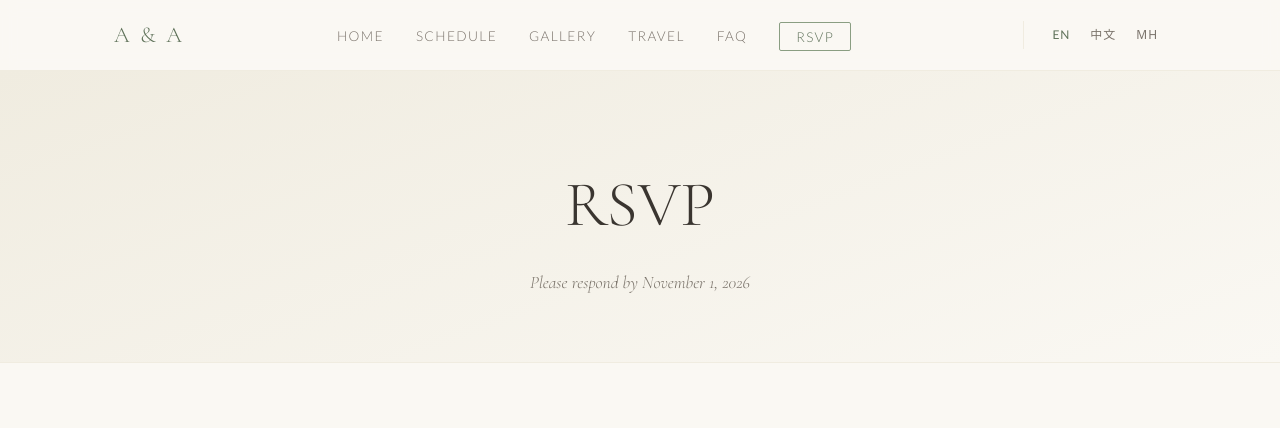
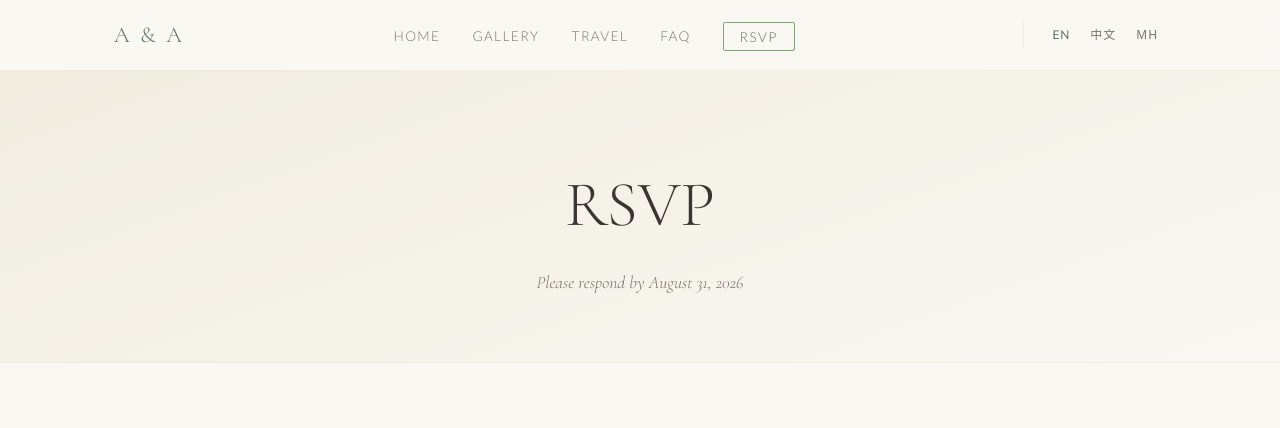
Before and after one commit to ArchieJude/wedding-site, a Django app: page /rsvp/ in a window 1280 px wide. Shown: the top 428 px of the page. Run offline with Django 4.2, Linux system fonts and the light colour scheme.

Commit message:
Polish copy, fix translations, update RSVP form and navigation
- Fix "honoring" spelling, "cozy" spelling, "his personality, hobbies"
  copy in Our Story (English + Chinese); gallery link replaces travel
  on home page
- Remove Schedule from nav until venue is confirmed
- RSVP: change deadline to Aug 31, remove +1 option, cap party size at 5
- Fix Mongolian/English language switching on FAQ and travel pages:
  {% get_current_language %} was outside {% block content %} so Django
  never executed it; moved inside the block
- Add gettext_lazy to form widget placeholders so they translate;
  add Mongolian and Chinese translations for new placeholder strings
- Update RSVP deadline and tea ceremony strings in both .po files
- Add migration 0005 for plus_one_dietary_notes field (reserved, not
  exposed in form)

Co-Authored-By: Claude Sonnet 4.6 <noreply@anthropic.com>

```diff
--- a/wedding/admin.py
+++ b/wedding/admin.py
@@ -10,12 +10,12 @@ def export_rsvps_csv(modeladmin, request, queryset):
     response = HttpResponse(content_type='text/csv')
     response['Content-Disposition'] = 'attachment; filename="rsvps.csv"'
     writer = csv.writer(response)
-    writer.writerow(['Name', 'Email', 'Attending', 'Party Size', 'Guest Names', 'Dietary Notes', 'Song Request', 'Message', 'Submitted'])
+    writer.writerow(['Name', 'Email', 'Attending', 'Party Size', 'Guest Names', 'Dietary Notes', '+1 Dietary Notes', 'Song Request', 'Message', 'Submitted'])
     for r in queryset:
         writer.writerow([
             r.name, r.email, r.get_attendance_display(),
             r.number_in_party, ', '.join(r.guest_names), r.dietary_notes,
-            r.song_request, r.message,
+            r.plus_one_dietary_notes, r.song_request, r.message,
             r.submitted_at.strftime('%Y-%m-%d %H:%M'),
         ])
     return response
--- a/wedding/forms.py
+++ b/wedding/forms.py
@@ -1,4 +1,5 @@
 from django import forms
+from django.utils.translation import gettext_lazy as _
 from .models import RSVP
 
 
@@ -12,10 +13,10 @@ class RSVPForm(forms.ModelForm):
             'number_in_party', 'dietary_notes', 'song_request', 'message',
         ]
         widgets = {
-            'name': forms.TextInput(attrs={'placeholder': 'Full name'}),
+            'name': forms.TextInput(attrs={'placeholder': _('Full name')}),
             'email': forms.EmailInput(attrs={'placeholder': 'your@email.com'}),
-            'number_in_party': forms.NumberInput(attrs={'min': 1, 'max': 10}),
-            'dietary_notes': forms.Textarea(attrs={'rows': 2, 'placeholder': 'Allergies or dietary restrictions'}),
-            'song_request': forms.TextInput(attrs={'placeholder': 'Artist — Song title (optional)'}),
-            'message': forms.Textarea(attrs={'rows': 3, 'placeholder': 'Leave a note for us (optional)'}),
+            'number_in_party': forms.NumberInput(attrs={'min': 1, 'max': 5}),
+            'dietary_notes': forms.Textarea(attrs={'rows': 2, 'placeholder': _('Allergies or dietary restrictions')}),
+            'song_request': forms.TextInput(attrs={'placeholder': _('Artist — Song title (optional)')}),
+            'message': forms.Textarea(attrs={'rows': 3, 'placeholder': _('Leave a note for us (optional)')}),
         }
--- a/wedding/models.py
+++ b/wedding/models.py
@@ -10,10 +10,11 @@ class RSVP(models.Model):
 
     name = models.CharField(max_length=200)
     email = models.EmailField()
-    attendance = models.CharField(max_length=3, choices=ATTENDANCE_CHOICES)
+    attendance = models.CharField(max_length=13, choices=ATTENDANCE_CHOICES)
     number_in_party = models.PositiveIntegerField(default=1)
     guest_names = models.JSONField(default=list, blank=True)
     dietary_notes = models.TextField(blank=True)
+    plus_one_dietary_notes = models.TextField(blank=True)
     song_request = models.CharField(max_length=300, blank=True)
     message = models.TextField(blank=True)
     submitted_at = models.DateTimeField(auto_now_add=True)
--- a/wedding/templates/wedding/base.html
+++ b/wedding/templates/wedding/base.html
@@ -18,7 +18,6 @@
       <a href="{% url 'home' %}" class="nav-logo">A &amp; A</a>
       <ul class="nav-links">
         <li><a href="{% url 'home' %}">{% trans "Home" %}</a></li>
-        <li><a href="{% url 'schedule' %}">{% trans "Schedule" %}</a></li>
         <li><a href="{% url 'gallery' %}">{% trans "Gallery" %}</a></li>
         <li><a href="{% url 'travel' %}">{% trans "Travel" %}</a></li>
         <li><a href="{% url 'faq' %}">{% trans "FAQ" %}</a></li>
--- a/wedding/templates/wedding/faq.html
+++ b/wedding/templates/wedding/faq.html
@@ -2,9 +2,8 @@
 {% load i18n %}
 {% block title %}{% trans "FAQ" %}{% endblock %}
 
+{% block content %}
 {% get_current_language as LANG %}
-
-{% block content %}
 <section class="page-hero">
   <h1 class="page-hero__title">{% trans "FAQ" %}</h1>
   <p class="page-hero__subtitle">{% trans "Everything you need to know" %}</p>
--- a/wedding/templates/wedding/rsvp.html
+++ b/wedding/templates/wedding/rsvp.html
@@ -5,7 +5,7 @@
 {% block content %}
 <section class="page-hero">
   <h1 class="page-hero__title">{% trans "RSVP" %}</h1>
-  <p class="page-hero__subtitle">{% trans "Please respond by November 1, 2026" %}</p>
+  <p class="page-hero__subtitle">{% trans "Please respond by August 31, 2026" %}</p>
 </section>
 
 <section class="form-section">
@@ -39,7 +39,7 @@
         {% if form.attendance.errors %}<p class="form-error">{{ form.attendance.errors.0 }}</p>{% endif %}
       </div>
 
-      <div class="form-group attending-only">
+      <div class="form-group attending-only" style="display:none">
         <label for="{{ form.number_in_party.id_for_label }}">{% trans "Number in your party" %}</label>
         {{ form.number_in_party }}
         <p class="form-hint">{% trans "Include yourself. Let us know if you're bringing a partner or family member." %}</p>
@@ -56,7 +56,7 @@
         {{ form.dietary_notes }}
       </div>
 
-      <div class="form-group attending-only">
+      <div class="form-group attending-only" style="display:none">
         <label for="{{ form.song_request.id_for_label }}">{% trans "Song Request" %}</label>
         {{ form.song_request }}
         <p class="form-hint">{% trans "We'll try our best to play it!" %}</p>
@@ -85,7 +85,6 @@
     const attending = document.querySelector('input[name="attendance"]:checked')?.value === 'yes';
     const numGuests = attending ? Math.max(0, (parseInt(partyInput.value) || 1) - 1) : 0;
 
-    // Add fields up to numGuests
     while (guestContainer.children.length < numGuests) {
       const idx = guestContainer.children.length + 1;
       const label = idx === 1 ? plusOneLabel : `${guestLabel} ${idx}`;
@@ -96,7 +95,6 @@
         `<input type="text" name="guest_name" placeholder="${guestPlaceholder}">`;
       guestContainer.appendChild(div);
     }
-    // Remove extra fields
     while (guestContainer.children.length > numGuests) {
       guestContainer.removeChild(guestContainer.lastChild);
     }
--- a/wedding/templates/wedding/schedule.html
+++ b/wedding/templates/wedding/schedule.html
@@ -5,7 +5,7 @@
 {% block content %}
 <section class="page-hero">
   <h1 class="page-hero__title">{% trans "Day of Schedule" %}</h1>
-  <p class="page-hero__subtitle">{% trans "December 2026" %} &middot; {% trans "Taipei, Taiwan" %}</p>
+  <p class="page-hero__subtitle">{% trans "December 22, 2026" %} &middot; {% trans "Taipei, Taiwan" %}</p>
 </section>
 
 <section class="schedule-section">
--- a/wedding/templates/wedding/travel.html
+++ b/wedding/templates/wedding/travel.html
@@ -2,9 +2,8 @@
 {% load i18n %}
 {% block title %}{% trans "Travel" %}{% endblock %}
 
+{% block content %}
 {% get_current_language as LANG %}
-
-{% block content %}
 <section class="page-hero">
   <h1 class="page-hero__title">{% trans "Travel & Stay" %}</h1>
   <p class="page-hero__subtitle">{% trans "Getting to Taipei, Taiwan" %}</p>
```
Also changed, not shown: wedding/templates/wedding/home.html (+5 -5 lines), locale/mn/LC_MESSAGES/django.po, locale/zh_Hant/LC_MESSAGES/django.po, wedding/migrations/0005_plus_one_dietary_notes.py (added).
